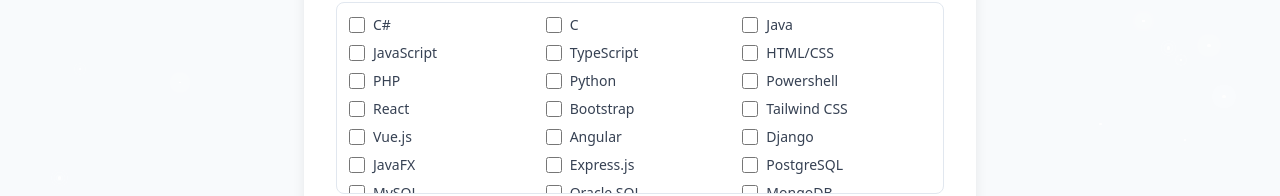
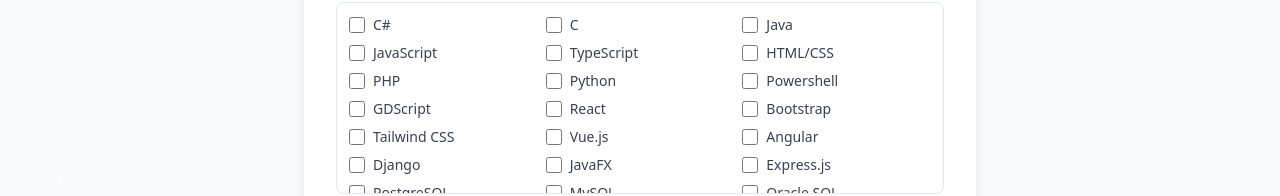
Before and after one commit to NicodeH/portfolio-mern, a React (Vite) app in the folder client/: page /new-project in a window 1280 px wide. Shown: the part 520-716 px from the top of the page. Built offline with nearby package versions, Linux system fonts and the light colour scheme; no server answers.

Commit message:
Category added again and again

```diff
--- a/client/src/pages/ProjectForm.jsx
+++ b/client/src/pages/ProjectForm.jsx
@@ -41,11 +41,11 @@
 
   // List of categories/tags user can select from
   const categories = [
-    "C#", "C", "Java", "JavaScript", "TypeScript", "HTML/CSS", "PHP", "Python", "Powershell",
+    "C#", "C", "Java", "JavaScript", "TypeScript", "HTML/CSS", "PHP", "Python", "Powershell", "GDScript",
     "React", "Bootstrap", "Tailwind CSS", "Vue.js", "Angular", "Django", "JavaFX", "Express.js",
     "PostgreSQL", "MySQL", "Oracle SQL", "MongoDB", "PL/SQL",
     "VS Code", "PyCharm", "IntelliJ IDEA",
-    "phpMyAdmin", "Node.js", "API Rest", "Junit", "Multer", "JWT", "Git/GitHub", "Docker", "AWS", "GLPI", "Zabbix", "Cloudinary"
+    "phpMyAdmin", "Node.js", "API Rest", "Junit", "Multer", "JWT", "Git/GitHub", "Docker", "AWS", "GLPI", "Zabbix", "Cloudinary", "Godot"
   ];
 
   // When component mounts or id changes, fetch project data if editing
```
